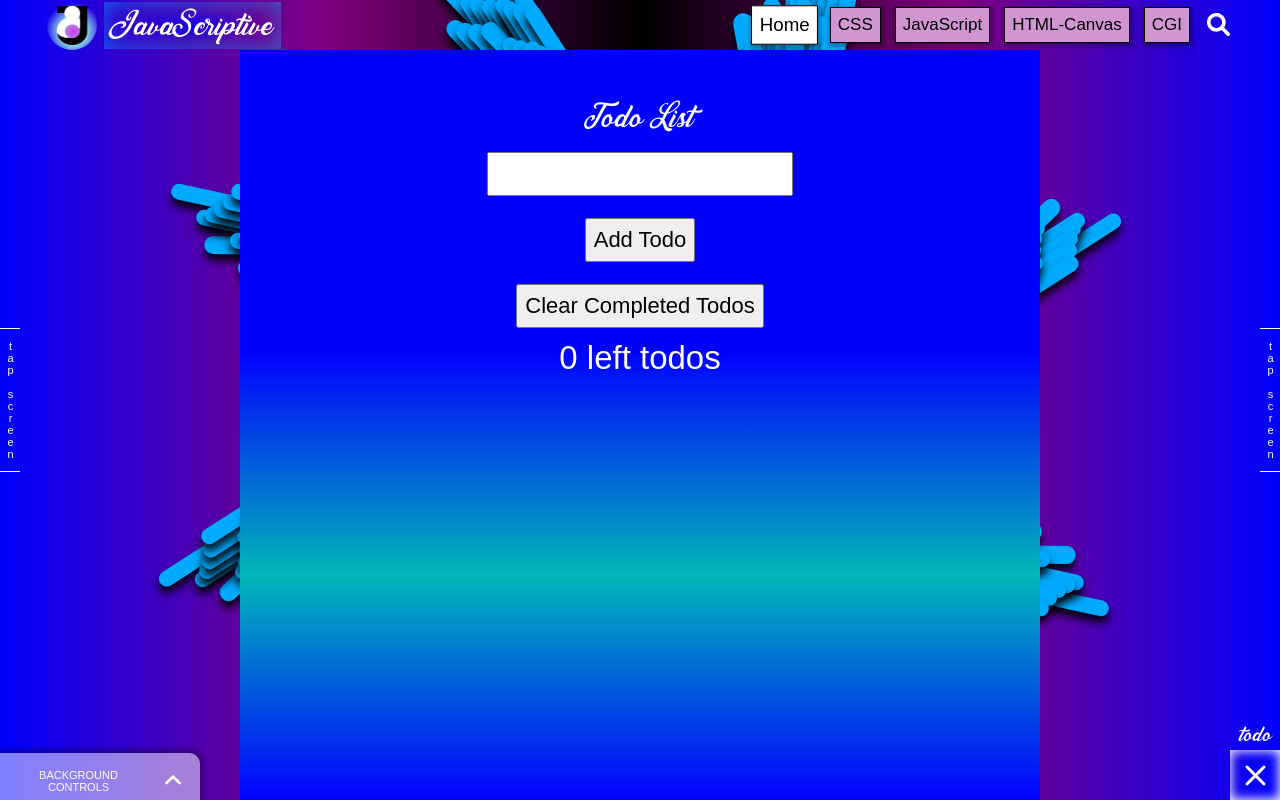
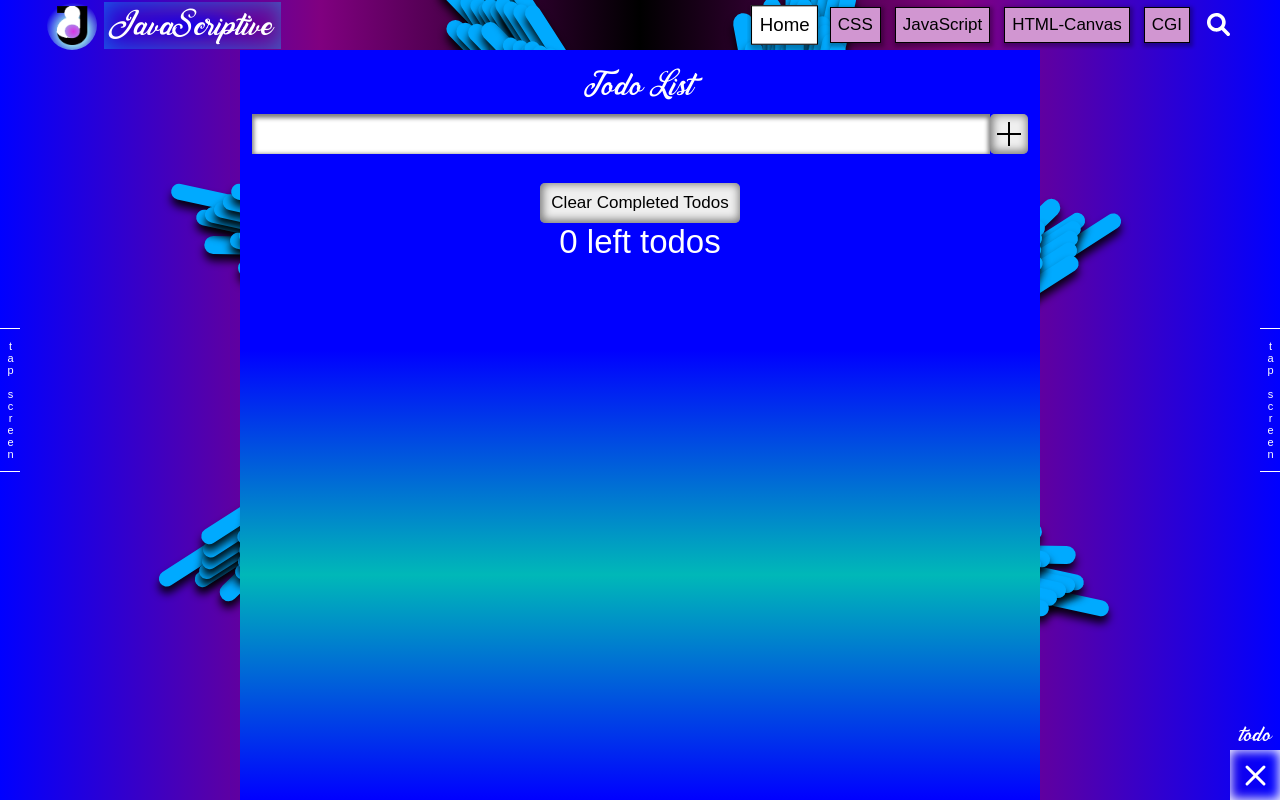
Before and after one commit to virtualepoch/web-engines-react, a React (Create React App) app: page / in a window 1280 px wide. Both pictures are taken after a click on the element "todo". Built offline with nearby package versions, Linux system fonts and the light colour scheme.

Commit message:
todo page fixes

```diff
--- a/src/components/todo/Todo.js
+++ b/src/components/todo/Todo.js
@@ -7,8 +7,8 @@ export default function Todo({ todo, toggleTodo }) {
 
   return (
     <div>
-      <label>
-        <input type="checkbox" checked={todo.complete} onChange={handleTodoClick} />
+      <label className="todo-container">
+        <input className="todo-check-box" type="checkbox" checked={todo.complete} onChange={handleTodoClick} />
         {todo.name}
       </label>
     </div>
--- a/src/components/todo/TodoPage.js
+++ b/src/components/todo/TodoPage.js
@@ -52,10 +52,16 @@ function TodoPage() {
     <>
       <div className="todo-page" ref={todoPageRef}>
         <h1>Todo List</h1>
+        <div className="input-row">
+          <input className="todo-input" ref={todoNameRef} type="text" />
+          <button className="add-todo-btn" onClick={handleAddTodo}>
+            <div className="add-todo-btn-bars"></div>
+          </button>
+        </div>
         <TodoList todos={todos} toggleTodo={toggleTodo} />
-        <input ref={todoNameRef} type="text" />
-        <button onClick={handleAddTodo}>Add Todo</button>
-        <button onClick={handleClearTodos}>Clear Completed Todos</button>
+        <button className="clear-all-btn" onClick={handleClearTodos}>
+          Clear Completed Todos
+        </button>
         <div>{todos.filter((todo) => !todo.complete).length} left todos</div>
       </div>
       <div className="open-close-btn" ref={openCloseBtnRef} onClick={openCloseBtnToggle}>
--- a/src/components/todo/todopage.css
+++ b/src/components/todo/todopage.css
@@ -4,13 +4,14 @@
   position: fixed;
   z-index: 88;
   margin: 0 auto;
-  padding: 44px 12px;
+  padding: 12px;
   display: none;
   flex-direction: column;
   align-items: center;
   text-align: center;
   font: 33px Lorea;
   color: white;
+  overflow-y: auto;
   background: linear-gradient(blue, blue 40%, rgb(0, 184, 184), blue);
 }
 .todo-page.open {
@@ -18,6 +19,77 @@
   left: 0;
   right: 0;
   display: flex;
+}
+h1 {
+  font: 33px Lorea;
+}
+.input-row {
+  width: 100%;
+  height: 50px;
+  margin-bottom: 12px;
+  display: flex;
+  align-items: center;
+}
+.todo-input {
+  width: 100%;
+  height: 40px;
+  padding: 0 12px;
+  border: none;
+  outline: none;
+  font-size: 17px;
+  text-align: center;
+  box-shadow: inset 0 2px 4px 2px rgb(0, 0, 0, 0.5);
+}
+button {
+  cursor: pointer;
+}
+.add-todo-btn {
+  width: 40px;
+  height: 40px;
+  display: flex;
+  align-items: center;
+  justify-content: center;
+  border: none;
+  border-radius: 5px;
+  box-shadow: inset 1px -1px 8px 2px rgb(0, 0, 0, 0.5);
+}
+.add-todo-btn-bars,
+.add-todo-btn-bars::after {
+  width: 24px;
+  height: 2px;
+  background: black;
+}
+.add-todo-btn-bars::after {
+  content: "";
+  position: absolute;
+  transform: rotate(90deg) translateY(12px);
+}
+.todo-container {
+  min-width: 100%;
+  height: fit-content;
+  margin: 4px 0;
+  padding: 4px;
+  display: flex;
+  align-items: center;
+  border: 1px solid;
+  border-radius: 5px;
+  font-size: 17px;
+  color: black;
+  background-color: white;
+}
+.todo-check-box {
+  min-width: 25px;
+  height: 25px;
+  margin-right: 12px;
+}
+.clear-all-btn {
+  width: 200px;
+  min-height: 40px;
+  margin-top: 12px;
+  border: none;
+  border-radius: 5px;
+  font: 17px sans-serif;
+  box-shadow: inset 1px -1px 8px 2px rgb(0, 0, 0, 0.5);
 }
 .open-close-btn {
   width: 50px;
@@ -31,14 +103,14 @@
   justify-content: center;
   box-shadow: inset 0 0 11px 1px white;
 }
-.open-close-btn p{
+.open-close-btn p {
   position: fixed;
   right: 8px;
   bottom: 50px;
   font: 22px Lorea;
   color: white;
 }
-.open-close-btn-bars{
+.open-close-btn-bars {
   display: flex;
   align-items: center;
   justify-content: center;
@@ -59,21 +131,9 @@
 .open-close-btn-bars::after {
   transform: translateX(-13px) rotate(90deg);
 }
-.open-close-btn.open .open-close-btn-bars::before{
+.open-close-btn.open .open-close-btn-bars::before {
   transform: rotate(45deg);
 }
-.open-close-btn.open .open-close-btn-bars::after{
+.open-close-btn.open .open-close-btn-bars::after {
   transform: rotate(135deg);
 }
-h1 {
-  font: 33px Lorea;
-}
-input,
-button {
-  padding: 7px;
-  margin: 11px;
-  font-size: 22px;
-}
-button {
-  cursor: pointer;
-}
```
